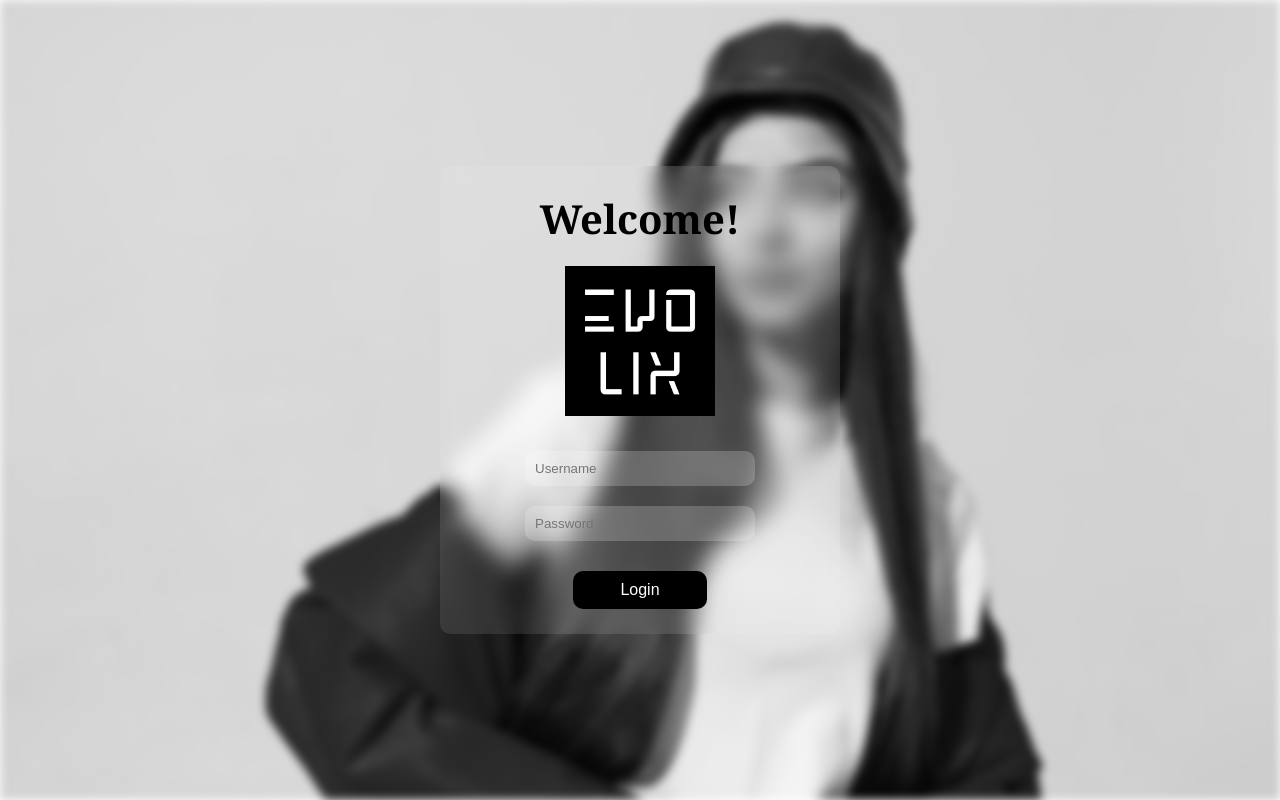
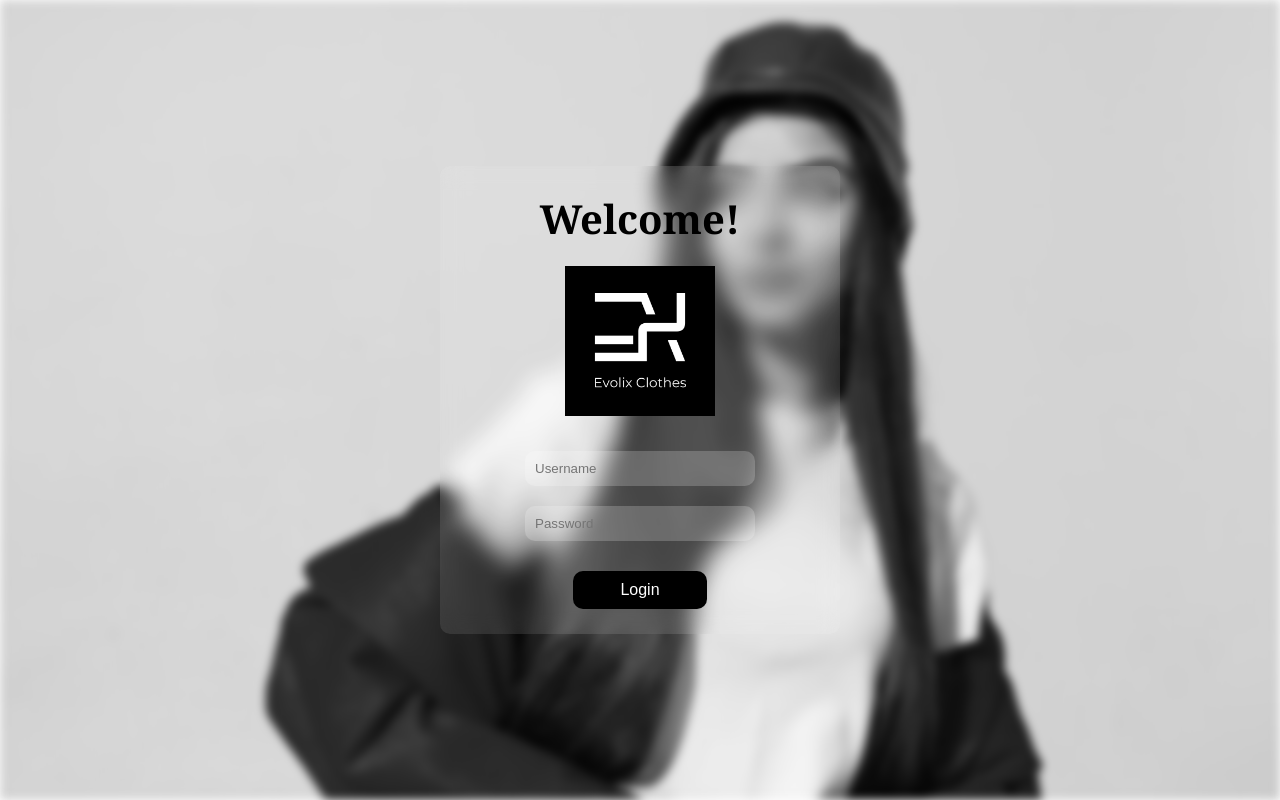
Before and after one commit to xiorw/evolixclothes_static, a plain HTML site: page login.html in a window 1280 px wide. Drawn offline with Linux system fonts and the light colour scheme.

Commit message:
Update login.html

```diff
--- a/login.html
+++ b/login.html
@@ -4,7 +4,7 @@
     <meta charset="UTF-8">
     <meta name="viewport" content="width=device-width, initial-scale=1.0">
     <title>Evolix Login</title>
-    <link rel="icon" href="assets/Evolix Logo.png" type="image/x-icon">
+    <link rel="icon" href="assets/Logo Usaha (4).png" type="image/x-icon">
     <link rel="stylesheet" href="login.css">
 </head>
 <body>
@@ -33,7 +33,7 @@
     <div class="login-container">
         <div class="login-box">
             <h1>Welcome!</h1>
-            <img src="assets/Evolix Logo.png" alt="Logo">
+            <img src="assets/Logo Usaha (4).png" alt="Logo">
             <form id="loginForm">
                 <input type="text" id="username" name="username" placeholder="Username" required>
                 <input type="password" id="password" name="password" placeholder="Password" required>
```
